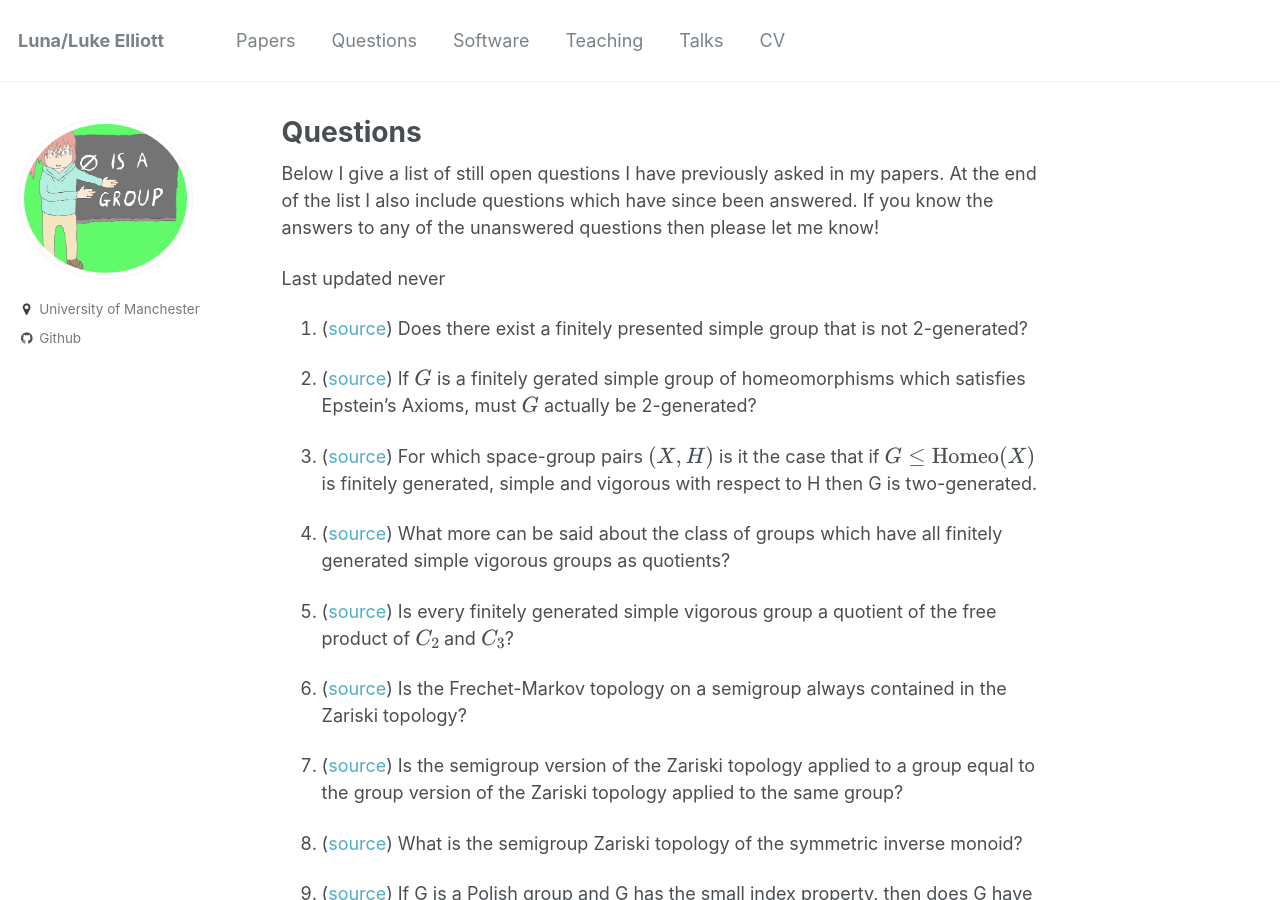
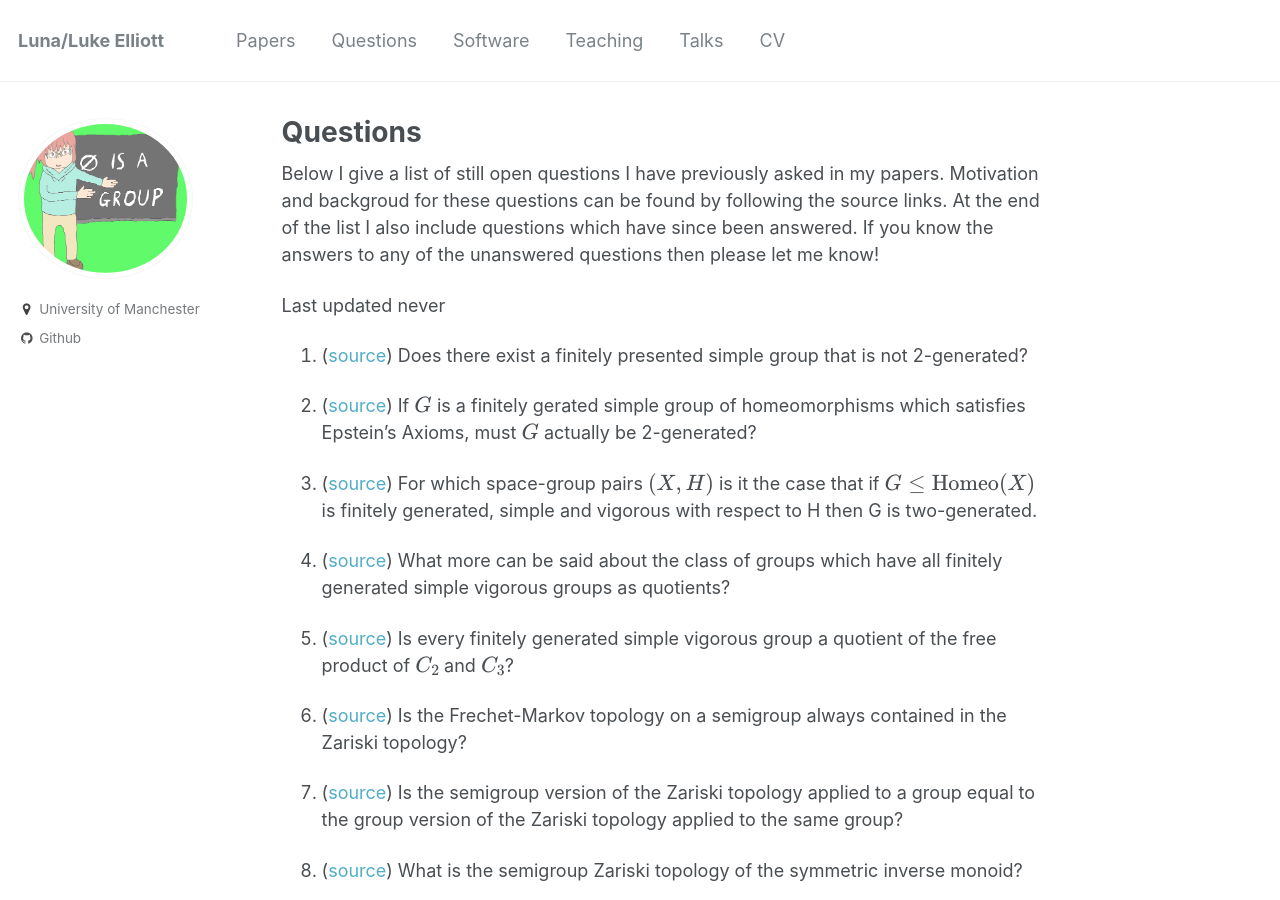
Before and after one commit to le27/L-Elliott, a Jekyll site: the page built from _pages/questions.md, in a window 1280 px wide and 900 px high. Built offline with Jekyll 4.4.1, drawn with Linux system fonts in a browser that asks for light colours; formulas are drawn with MathJax 3.

Commit message:
Update questions.md

```diff
--- a/_pages/questions.md
+++ b/_pages/questions.md
@@ -5,7 +5,7 @@ author_profile: true
 ---
 {% include base_path %}
 
-Below I give a list of still open questions I have previously asked in my papers. At the end of the list I also include questions which have since been answered. If you know the answers to any of the unanswered questions then please let me know!
+Below I give a list of still open questions I have previously asked in my papers. Motivation and backgroud for these questions can be found by following the source links. At the end of the list I also include questions which have since been answered. If you know the answers to any of the unanswered questions then please let me know!
 
 Last updated never
 
```
